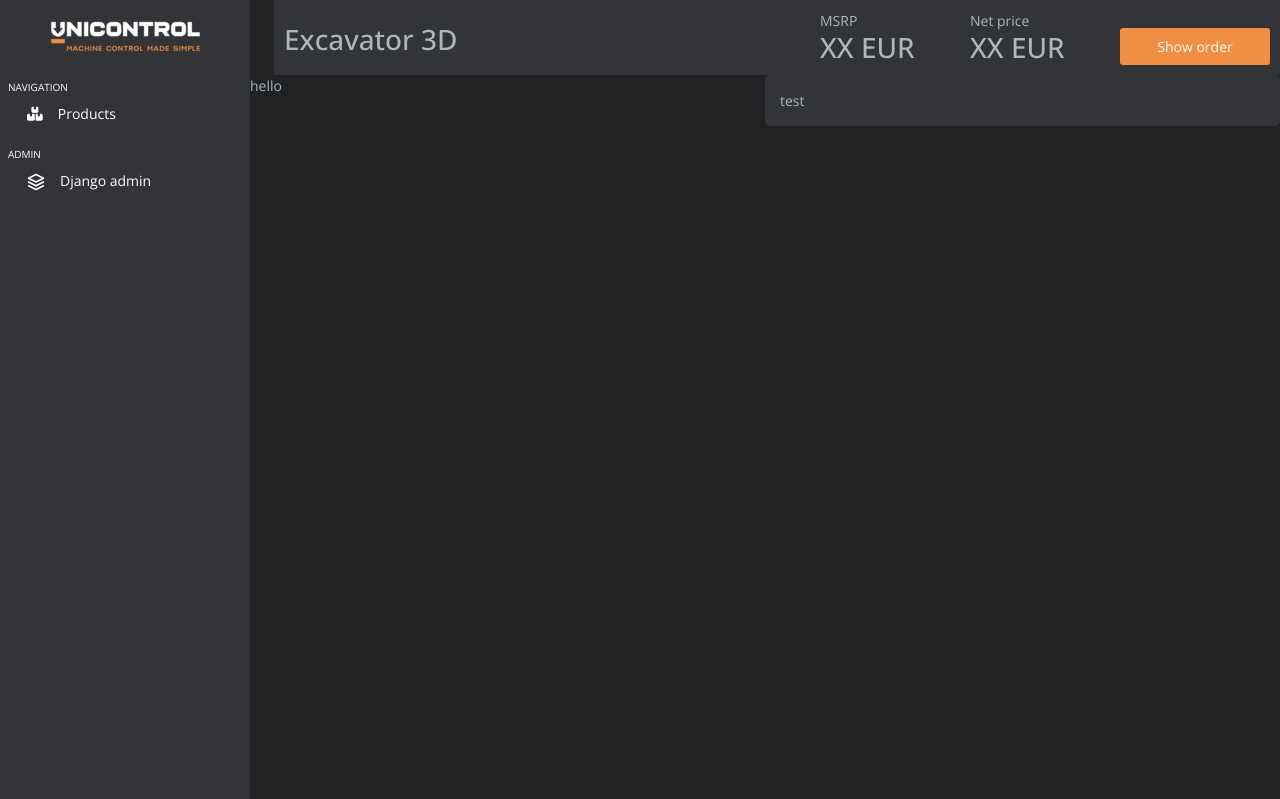
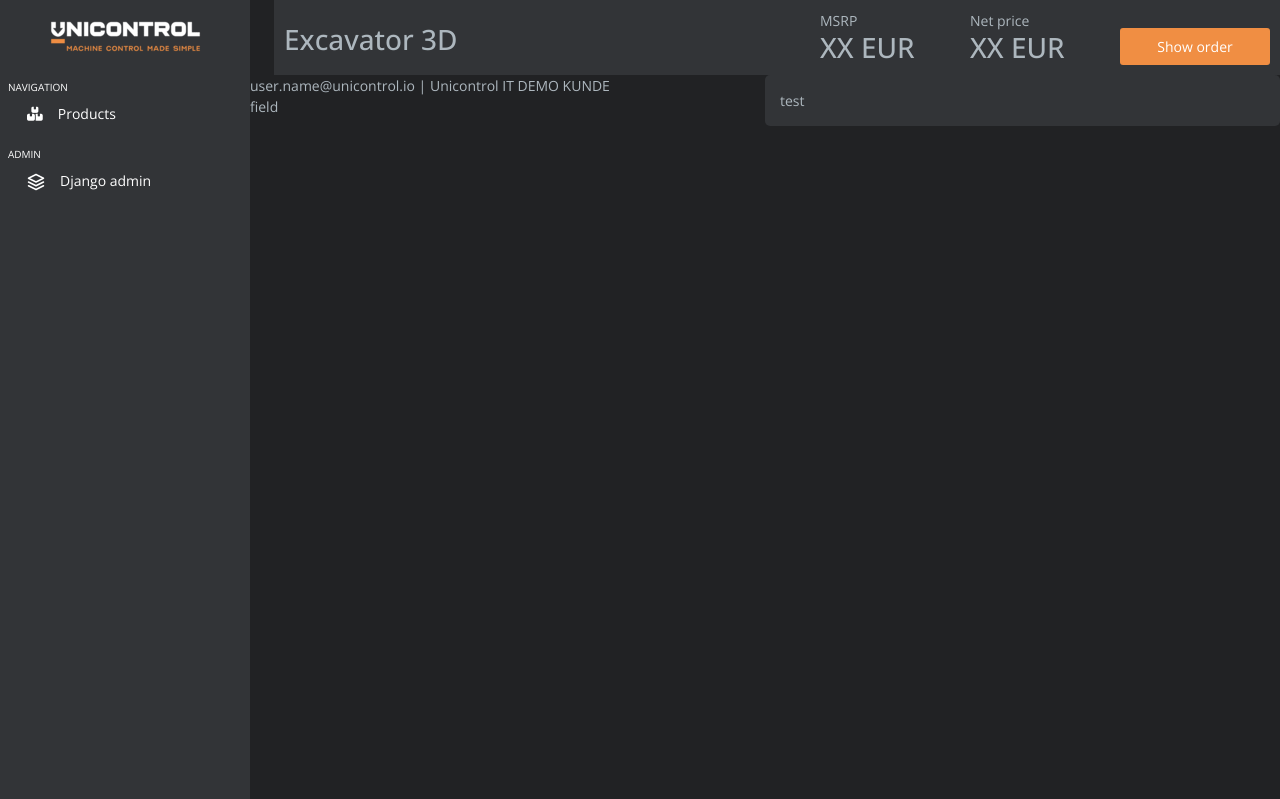
Before and after one commit to Artaey/Unicontrolproject, a Django app: page / in a window 1280 px wide. Shown: the top 799 px of the page. Run offline with Django 5.2, Linux system fonts and the light colour scheme.

Commit message:
field.html & username.html created

```diff
--- /dev/null
+++ b/templates/components/field.html
@@ -0,0 +1 @@
+<div>field</div>
--- /dev/null
+++ b/templates/components/username.html
@@ -0,0 +1 @@
+user.name@unicontrol.io | Unicontrol IT DEMO KUNDE
--- a/templates/order/excavator.html
+++ b/templates/order/excavator.html
@@ -4,8 +4,9 @@
 <div class="page">
     {% include 'components/header.html'%}
     {% include 'components/cart.html'%}
-    <div class="content d-flex justify-content-between">
-        hello
+    <div class="content">
+        {% include 'components/username.html' %}
+        {% include 'components/field.html'%}
     </div>
 </div>
 {% endblock content %}
```
